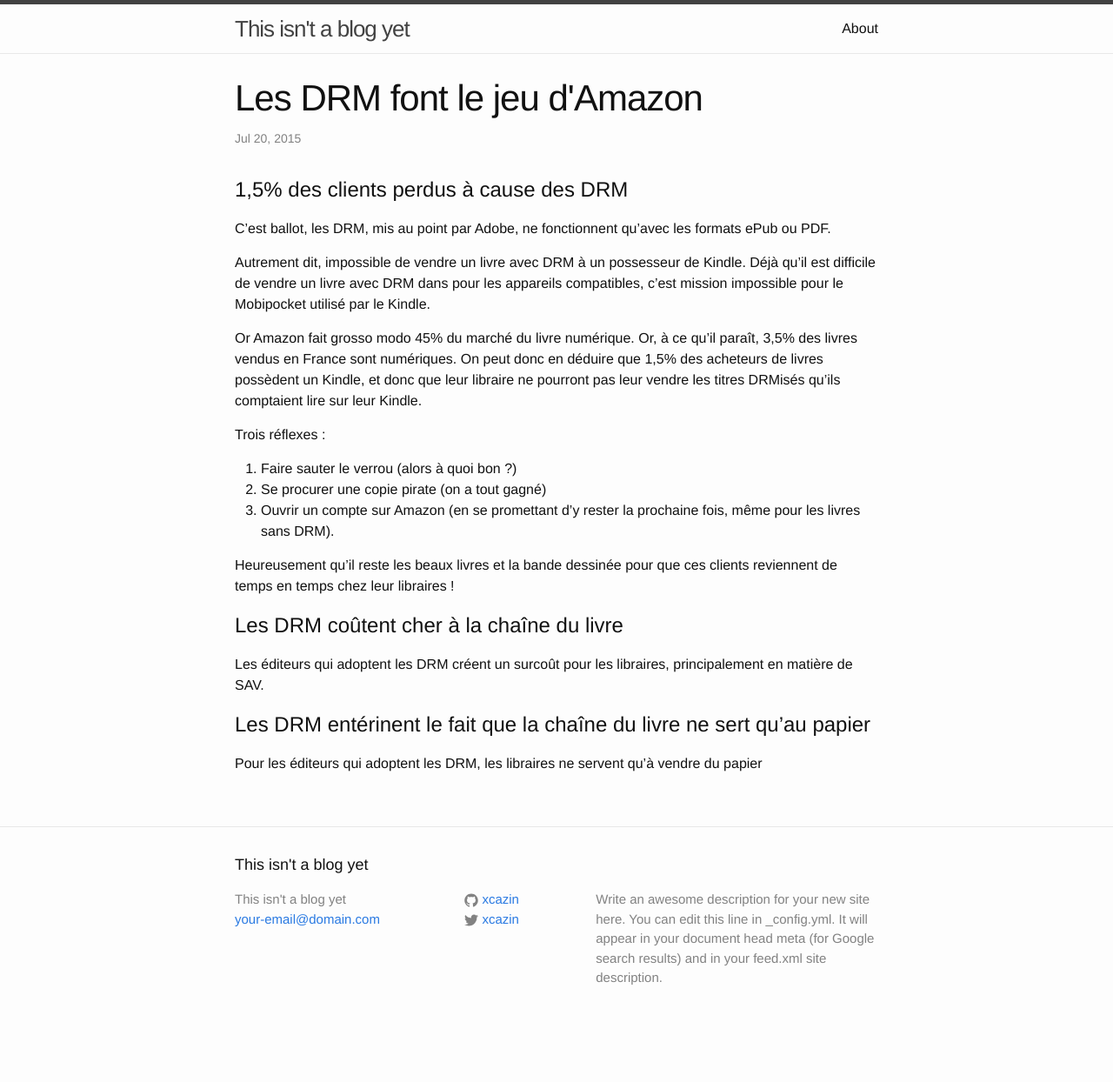
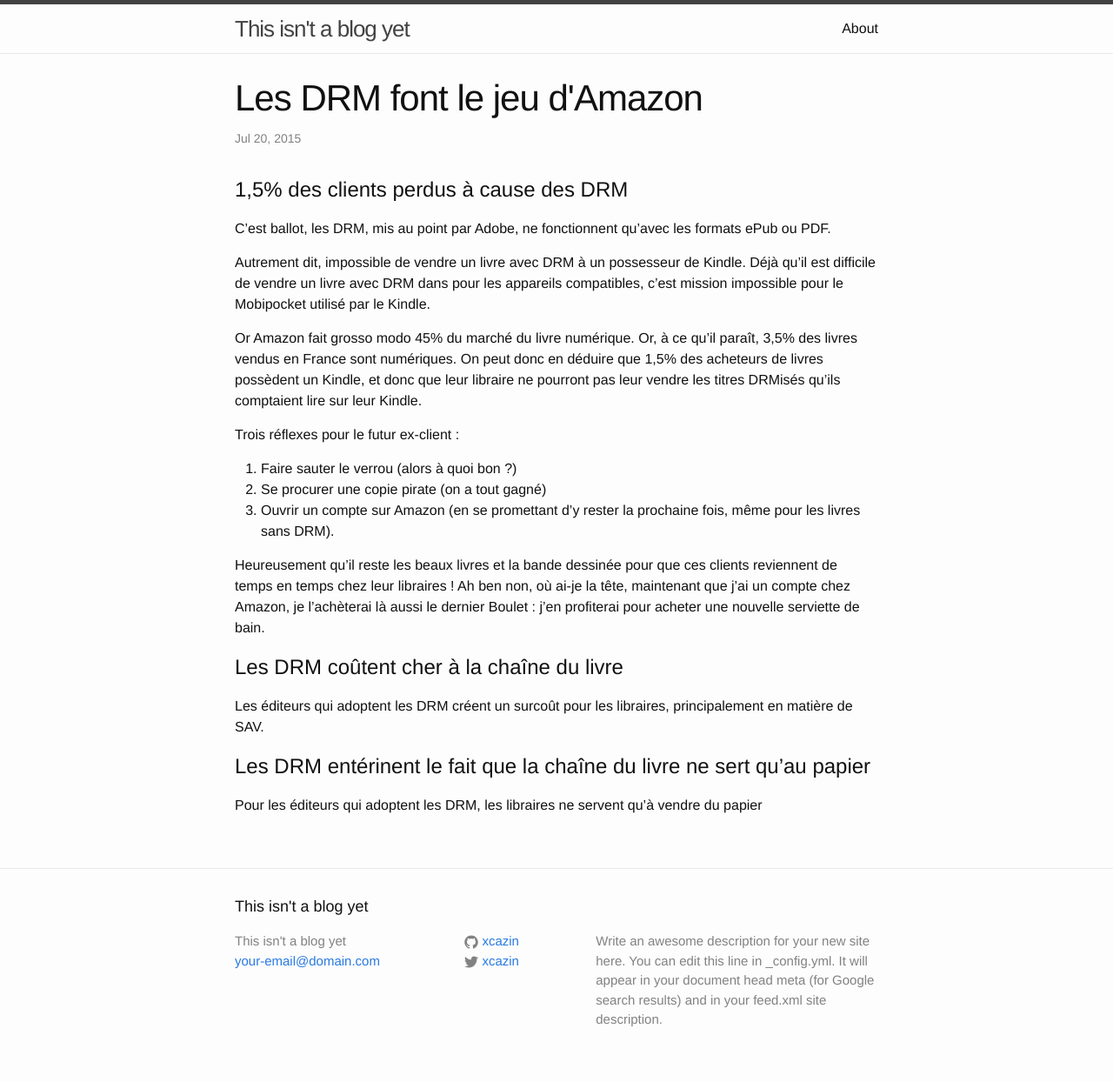
Before and after one commit to xcazin/xcazin.github.io, a Jekyll site: the page built from _posts/2015-07-20-les-DRM-font-le-jeu-d-Amazon.markdown, in a window 1280 px wide. Shown: the whole page at 87% size. Built offline with Jekyll 4.4.1, drawn with Linux system fonts in a browser that asks for light colours; before the commit the page ends 1196 px from its top, so only the background shows below that.

Commit message:
Une fois poussé chez Amazon, on y reste

```diff
--- a/_posts/2015-07-20-les-DRM-font-le-jeu-d-Amazon.markdown
+++ b/_posts/2015-07-20-les-DRM-font-le-jeu-d-Amazon.markdown
@@ -16,14 +16,13 @@ déduire que 1,5% des acheteurs de livres possèdent un Kindle, et donc que leur
 ne pourront pas leur vendre les titres DRMisés qu'ils comptaient
 lire sur leur Kindle.
 
-Trois réflexes :
+Trois réflexes pour le futur ex-client :
 
 1. Faire sauter le verrou (alors à quoi bon ?)
 1. Se procurer une copie pirate (on a tout gagné)
 1. Ouvrir un compte sur Amazon (en se promettant d'y rester la prochaine fois, même pour les livres sans DRM).
 
-Heureusement qu'il reste les beaux livres et la bande dessinée pour que ces clients reviennent de temps en temps chez leur libraires !
-
+Heureusement qu'il reste les beaux livres et la bande dessinée pour que ces clients reviennent de temps en temps chez leur libraires ! Ah ben non, où ai-je la tête, maintenant que j'ai un compte chez Amazon, je l'achèterai là aussi le dernier Boulet : j'en profiterai pour acheter une nouvelle serviette de bain.
 
 Les DRM coûtent cher à la chaîne du livre
 =========================================
```
Also changed, not shown: Gemfile.lock.
